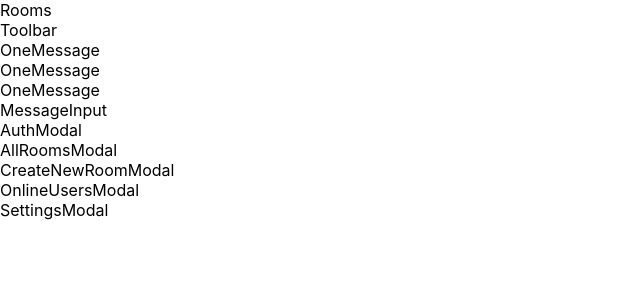
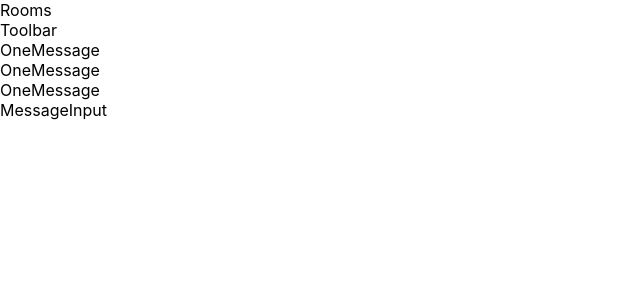
Before and after one commit to teiatan/chat_project, a React (Create React App) app: page / in a window 1280 px wide. Shown: the top 300 px of the page, without its empty margins (0-640 px from the left). Built offline with nearby package versions, Linux system fonts and the light colour scheme.

Commit message:
Update App.js

```diff
--- a/src/components/App.js
+++ b/src/components/App.js
@@ -22,11 +22,11 @@ function App() {
         <MessageInput />
       </div>
 
-      {true && <AuthModal />}
-      {true && <AllRoomsModal />}
-      {true && <CreateNewRoomModal />}
-      {true && <OnlineUsersModal />}
-      {true && <SettingsModal />}
+      {false && <AuthModal />}
+      {false && <AllRoomsModal />}
+      {false && <CreateNewRoomModal />}
+      {false && <OnlineUsersModal />}
+      {false && <SettingsModal />}
 
     </div>
   );
```
